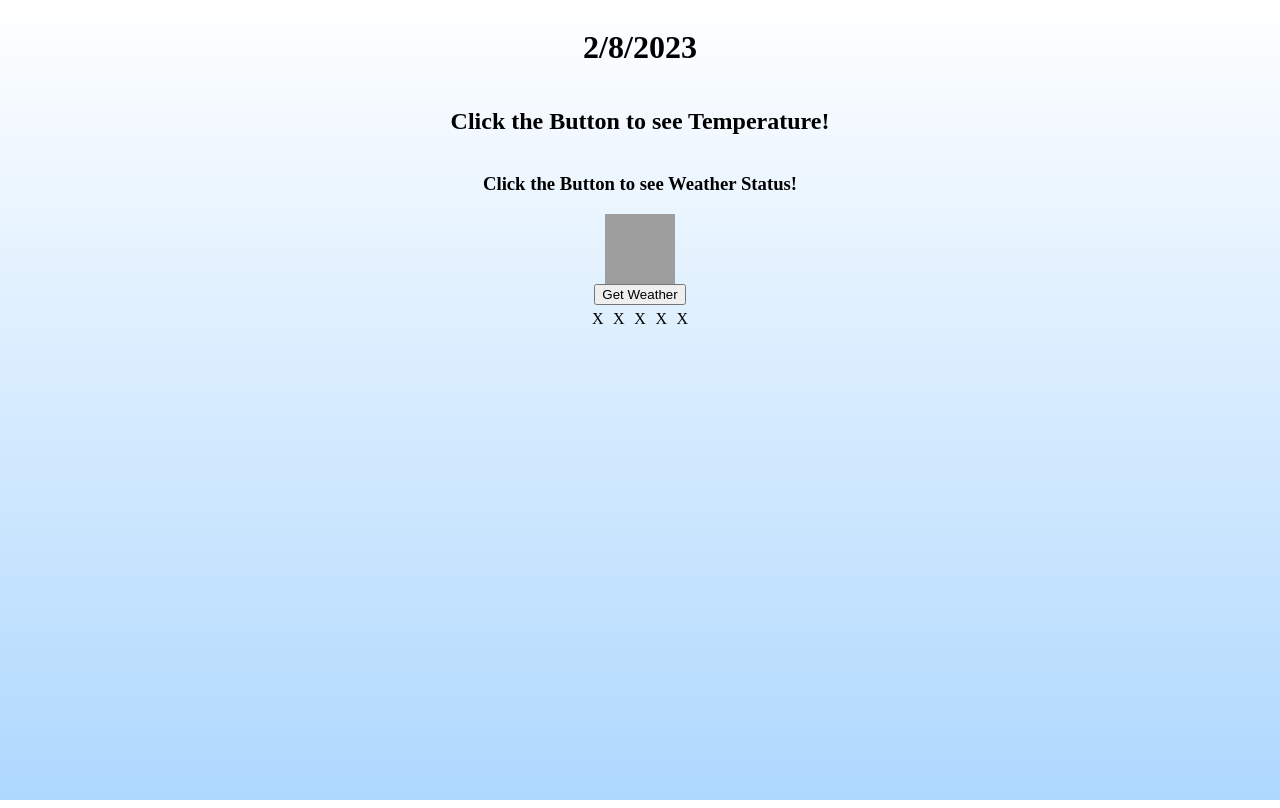
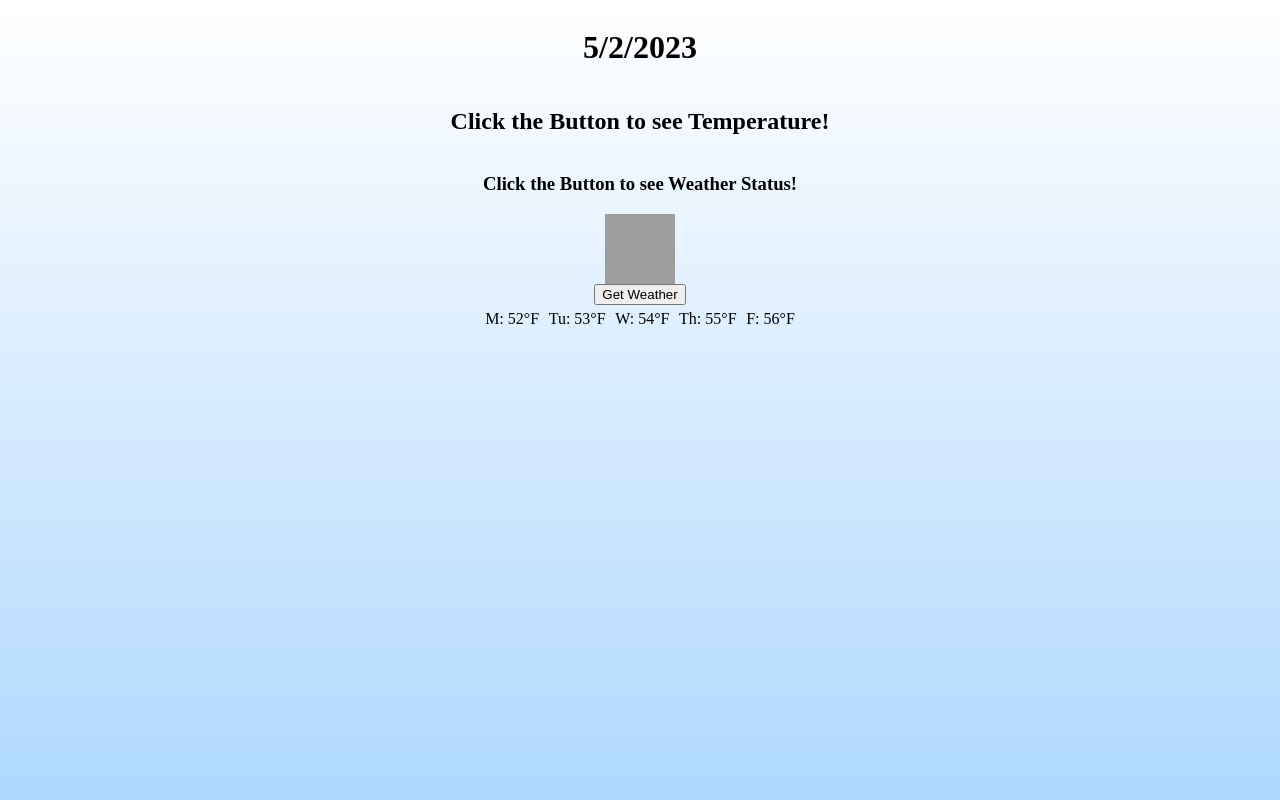
Before and after one commit to o00Jason00o/weather-app, a plain HTML site: page index.html in a window 1280 px wide. Both pictures are taken after a click on the button "Get Weather". Drawn offline with Linux system fonts and the light colour scheme; grey boxes are pictures that could not be loaded.

Commit message:
added function to insert temperatures

```diff
--- a/index.html
+++ b/index.html
@@ -21,6 +21,7 @@
                 <div class="forecast">X</div>
             </div>
         </main>
+        <script src="script.js"></script>
     </body>
 
 </html>
--- /dev/null
+++ b/script.js
@@ -0,0 +1,29 @@
+let latitude;
+let longitude;
+
+window.onload = function() {
+    const date = new Date();
+    const dateString = (date.getMonth() + 1) + '/' + date.getDate() + '/' + date.getFullYear();
+    document.getElementById('date').innerHTML = dateString;
+
+    if ("geolocation" in navigator) {
+        navigator.geolocation.getCurrentPosition(success)
+    } else {
+      console.log("Geolocation is not available in your browser.");
+    }
+}
+
+function success(position){
+	latitude = position.coords.latitude;
+	longitude = position.coords.longitude;
+    //alert(latitude + " " + longitude)
+}
+
+const btn = document.getElementById("getWeatherBtn");
+btn.addEventListener("click", () => {
+    let forecast = [["M", 52], ["Tu", 53], ["W", 54], ["Th", 55], ["F", 56]]
+    let forecastElements = document.getElementsByClassName("forecast");
+    for (let i = 0; i < forecast.length; i++) {
+        forecastElements[i].innerHTML = forecast[i][0] + ": " + forecast[i][1] + "°F";
+      }
+});
```
